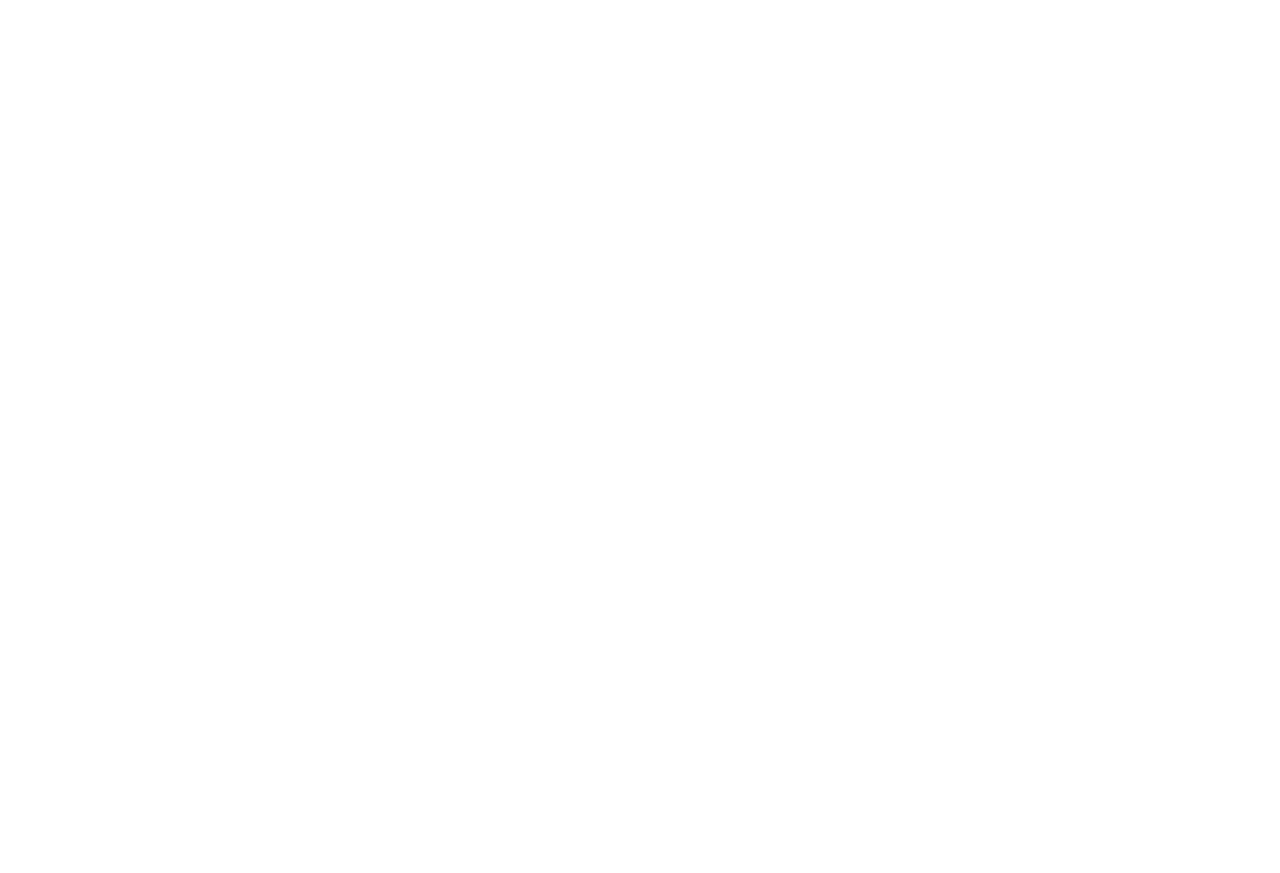
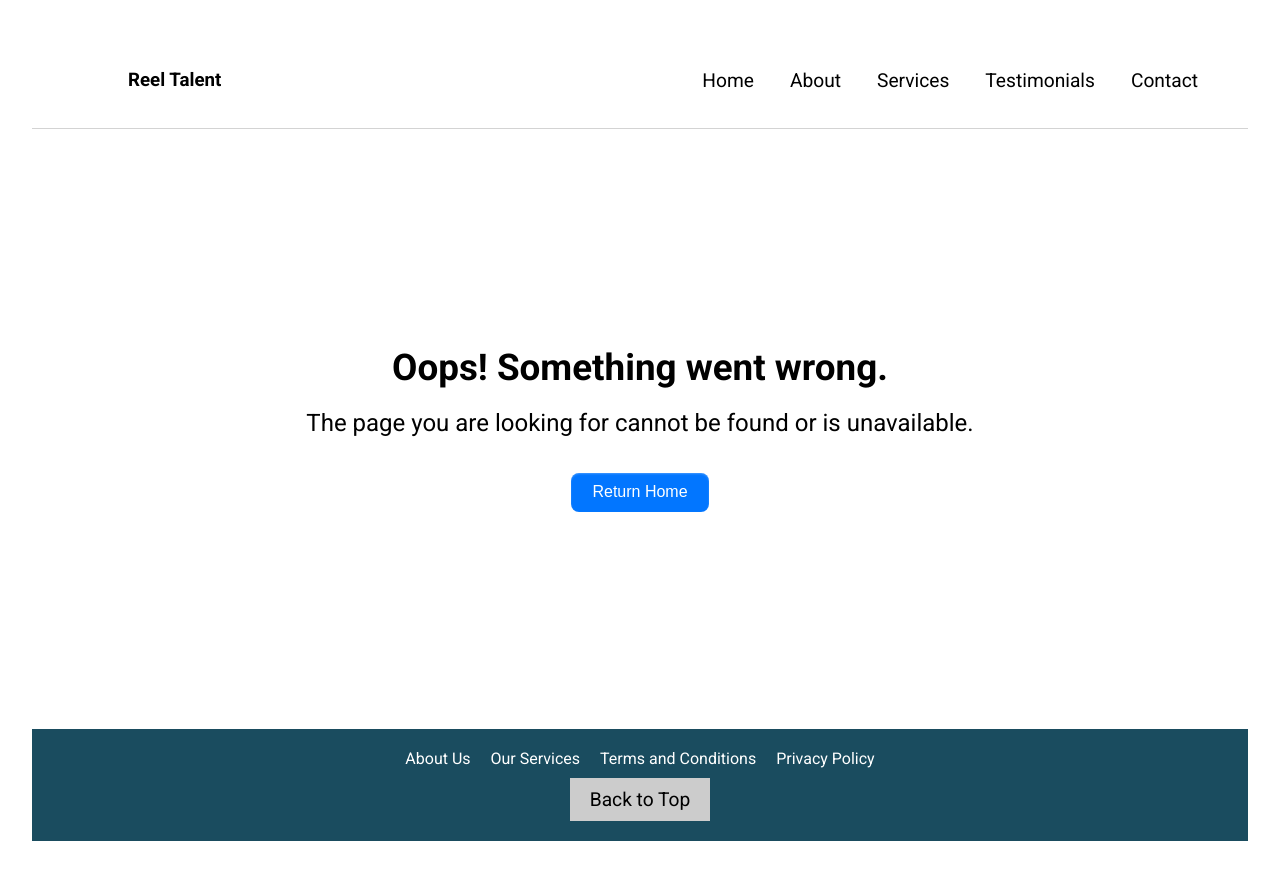
Before and after one commit to tyrone-toinfinity/reel-talent, a React (Vite) app: page /404 in a window 1280 px wide. Before the commit this address had no page. Before the commit the page ends 800 px from the top, so only its background shows below. Built offline with nearby package versions, Linux system fonts and the light colour scheme.

Commit message:
navbar updated

```diff
--- a/src/App.jsx
+++ b/src/App.jsx
@@ -1,5 +1,6 @@
 import "./App.css";
 import { Home } from "./pages/Home/Home";
+import { ErrorPage } from "./pages/Error/ErrorPage";
 import { Route, Routes, Navigate } from "react-router-dom";
 import { useRef } from "react";
 
@@ -15,10 +16,22 @@
           element={<Home navRef={navRef} scrollToNav={scrollToNav} />}
         ></Route>
         {/* <Route
+          path="/shop"
+          element={<Shop navRef={navRef} scrollToNav={scrollToNav} />}
+        ></Route>
+        <Route
+          path="/cart"
+          element={<Cart navRef={navRef} scrollToNav={scrollToNav} />}
+        ></Route>
+        <Route
+          path="/support"
+          element={<Support navRef={navRef} scrollToNav={scrollToNav} />}
+        ></Route> */}
+        <Route
           path="404"
           element={<ErrorPage navRef={navRef} scrollToNav={scrollToNav} />}
         ></Route>
-        <Route path="*" element={<Navigate to="404" />}></Route> */}
+        <Route path="*" element={<Navigate to="404" />}></Route>
       </Routes>
     </div>
   );
--- a/src/components/Navbar.css
+++ b/src/components/Navbar.css
@@ -7,9 +7,31 @@
   border-bottom: 1px solid lightgray;
 }
 
-nav img {
+.logo-container {
+  display: flex;
+  align-items: center;
+  justify-content: center;
+  gap: 1rem;
+}
+
+.logo {
   height: 40px;
-  margin-right: 1rem;
+  transition: transform 0.3s;
+}
+
+.logo:hover {
+  cursor: pointer;
+  transform: scale(1.08);
+}
+
+.nav___Title {
+  white-space: nowrap;
+}
+
+h1 {
+  margin: 0;
+  font-size: 1.5rem;
+  font-weight: bold;
 }
 
 nav ul {
@@ -23,26 +45,13 @@
   margin-right: 1rem;
 }
 
-nav .Nav__Links {
+.Nav__Links {
   color: black;
   text-decoration: none;
   padding: 0.25rem 0.5rem;
   border-radius: 0.25rem;
-}
-
-.logo {
-  height: 40px;
-  margin-right: 1rem;
-  transform: scale(1); /* default state */
-  transition: transform 0.3s;
-}
-.logo:hover {
-  cursor: pointer;
-  transform: scale(1.08); /* hover state */
-}
-
-.Nav__Links {
   position: relative;
+  transition: all 0.33s ease-in-out;
 }
 
 .Nav__Links::before {
--- a/src/components/Navbar.jsx
+++ b/src/components/Navbar.jsx
@@ -1,17 +1,26 @@
+// CSS
 import "./Navbar.css";
+// Package
 import React from "react";
-import { Link } from "react-router-dom";
+import { Link, useNavigate } from "react-router-dom";
+// Assets
 import logo from "../assets/svg/reeltalent-logo.svg";
 
 export const Navbar = () => {
+  const navigate = useNavigate();
   return (
     <nav>
       <div className="logo-container">
-        <Link to={"/"}>
-          {" "}
-          <img src={logo} className="logo" alt="Logo" />
-        </Link>
-        <h1>Reel talent</h1>
+        <img
+          onClick={() => navigate("/")}
+          src={logo}
+          className="logo"
+          alt="Logo"
+        />
+
+        <h3 className="nav___Title" onClick={() => navigate("/")}>
+          Reel Talent
+        </h3>
       </div>
       <ul>
         <li>
--- a/src/components/Footer.css
+++ b/src/components/SiteFooter.css
@@ -3,7 +3,6 @@
   color: #fff;
   text-align: center;
   padding: 20px;
-  margin-top: 5rem;
 }
 
 .footer-links {
--- a/src/components/Footer.jsx
+++ b/src/components/SiteFooter.jsx
@@ -1,8 +1,8 @@
 import React from "react";
 import { Link } from "react-router-dom";
-import "./Footer.css";
+import "./SiteFooter.css";
 
-const Footer = () => {
+export const SiteFooter = () => {
   return (
     <footer>
       <div className="footer-links">
@@ -17,5 +17,3 @@
     </footer>
   );
 };
-
-export default Footer;
--- /dev/null
+++ b/src/pages/Error/ErrorPage.css
@@ -0,0 +1,55 @@
+.error-container {
+  display: flex;
+  flex-direction: column;
+  align-items: center;
+  justify-content: center;
+  height: calc(
+    100vh - 200px
+  ); /* subtract the height of the Navbar and SiteFooter */
+}
+
+.error__heading {
+  font-size: 2.3rem;
+  margin-bottom: 1rem;
+}
+
+.error__pg {
+  font-size: 1.5rem;
+  margin-bottom: 2rem;
+}
+
+/* CSS */
+.button-22 {
+  align-items: center;
+  appearance: button;
+  background-color: #0276ff;
+  border-radius: 8px;
+  border-style: none;
+  box-shadow: rgba(255, 255, 255, 0.26) 0 1px 2px inset;
+  box-sizing: border-box;
+  color: #fff;
+  cursor: pointer;
+  display: flex;
+  flex-direction: row;
+  flex-shrink: 0;
+  font-family: "RM Neue", sans-serif;
+  font-size: 100%;
+  line-height: 1.15;
+  margin: 0;
+  padding: 10px 21px;
+  text-align: center;
+  text-transform: none;
+  transition: color 0.13s ease-in-out, background 0.13s ease-in-out,
+    opacity 0.13s ease-in-out, box-shadow 0.13s ease-in-out;
+  user-select: none;
+  -webkit-user-select: none;
+  touch-action: manipulation;
+}
+
+.button-22:active {
+  background-color: #006ae8;
+}
+
+.button-22:hover {
+  background-color: #1c84ff;
+}
--- /dev/null
+++ b/src/pages/Error/ErrorPage.jsx
@@ -0,0 +1,26 @@
+// CSS
+import "./ErrorPage.css";
+// Components
+import { SiteFooter } from "../../components/SiteFooter";
+import { Navbar } from "../../components/Navbar";
+// Packages
+import { Link, useNavigate } from "react-router-dom";
+
+export const ErrorPage = () => {
+  const navigate = useNavigate();
+  return (
+    <div>
+      <Navbar />
+      <div className="error-container">
+        <h1 className="error__heading">Oops! Something went wrong.</h1>
+        <p className="error__pg">
+          The page you are looking for cannot be found or is unavailable.
+        </p>
+        <button className="button-22" onClick={() => navigate("/")}>
+          Return Home
+        </button>
+      </div>
+      <SiteFooter />
+    </div>
+  );
+};
--- a/src/pages/Home/Home.jsx
+++ b/src/pages/Home/Home.jsx
@@ -3,7 +3,7 @@
 import { Navbar } from "../../components/Navbar";
 import LandingPage from "../../components/LandingPage";
 import { LandingPage2 } from "../../components/LandingPage2";
-import Footer from "../../components/Footer";
+import { SiteFooter } from "../../components/SiteFooter";
 
 export const Home = ({ scrollToNav, navRef }) => {
   return (
@@ -11,7 +11,7 @@
       <Navbar navRef={navRef} />
       {/* <LandingPage /> */}
       <LandingPage2 />
-      <Footer />
+      <SiteFooter />
     </div>
   );
 };
```
Also changed, not shown: src/components/BookingCard.jsx (added).
